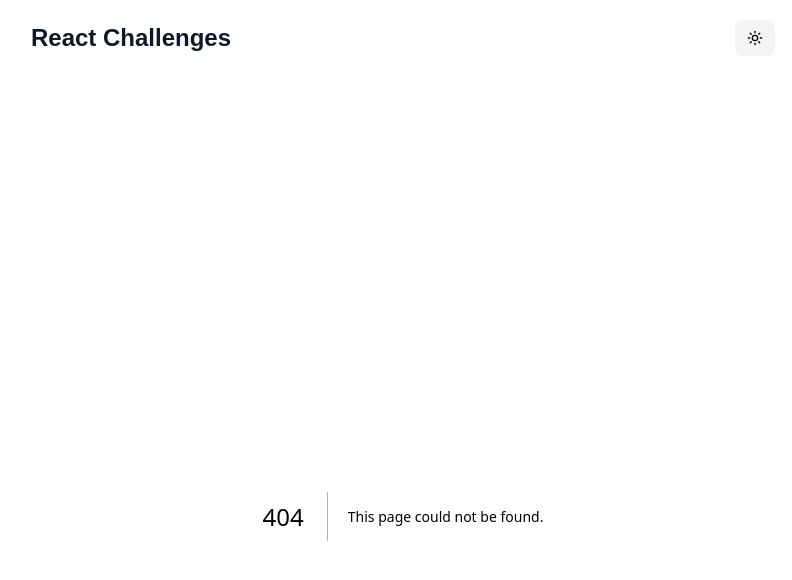
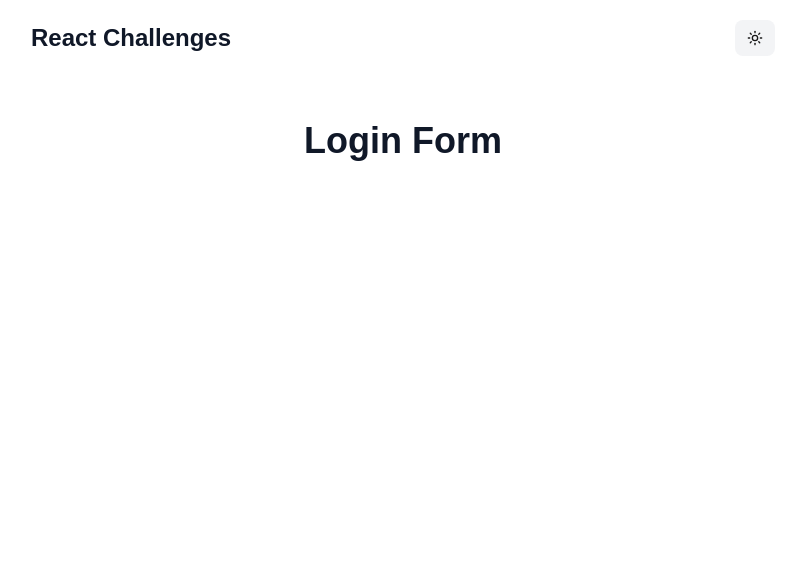
Before and after one commit to kesav424/react-challenge, a Next.js app: page /login-from in a window 1280 px wide. Before the commit this address had no page. Shown: the top 580 px of the page, without its empty margins (237-1029 px from the left). Built offline with nearby package versions, Linux system fonts and the light colour scheme.

Commit message:
page init

```diff
--- a/src/_data/link.data.ts
+++ b/src/_data/link.data.ts
@@ -16,5 +16,8 @@
     , {
         label: "search filter",
         href: 'search-filter'
+    }, {
+        label: "Login form with validation",
+        href: 'login-from'
     }
 ]
--- /dev/null
+++ b/src/_views/LoginFrom/LoginFrom.tsx
@@ -0,0 +1,12 @@
+import Title from '@/_components/Title'
+import React from 'react'
+
+function LoginFrom() {
+    return (
+        <section>
+            <Title tag='h2' className='text-center'>Login Form</Title>
+        </section>
+    )
+}
+
+export default LoginFrom
--- /dev/null
+++ b/src/app/login-from/page.tsx
@@ -0,0 +1,17 @@
+import { Metadata } from 'next';
+import React from 'react'
+import LoginFrom from '@/_views/LoginFrom/LoginFrom'
+
+
+export const metadata: Metadata = {
+    title: "Login form",
+    description: "Login form with form validation",
+};
+
+function page() {
+    return (
+        <LoginFrom />
+    )
+}
+
+export default page
```
